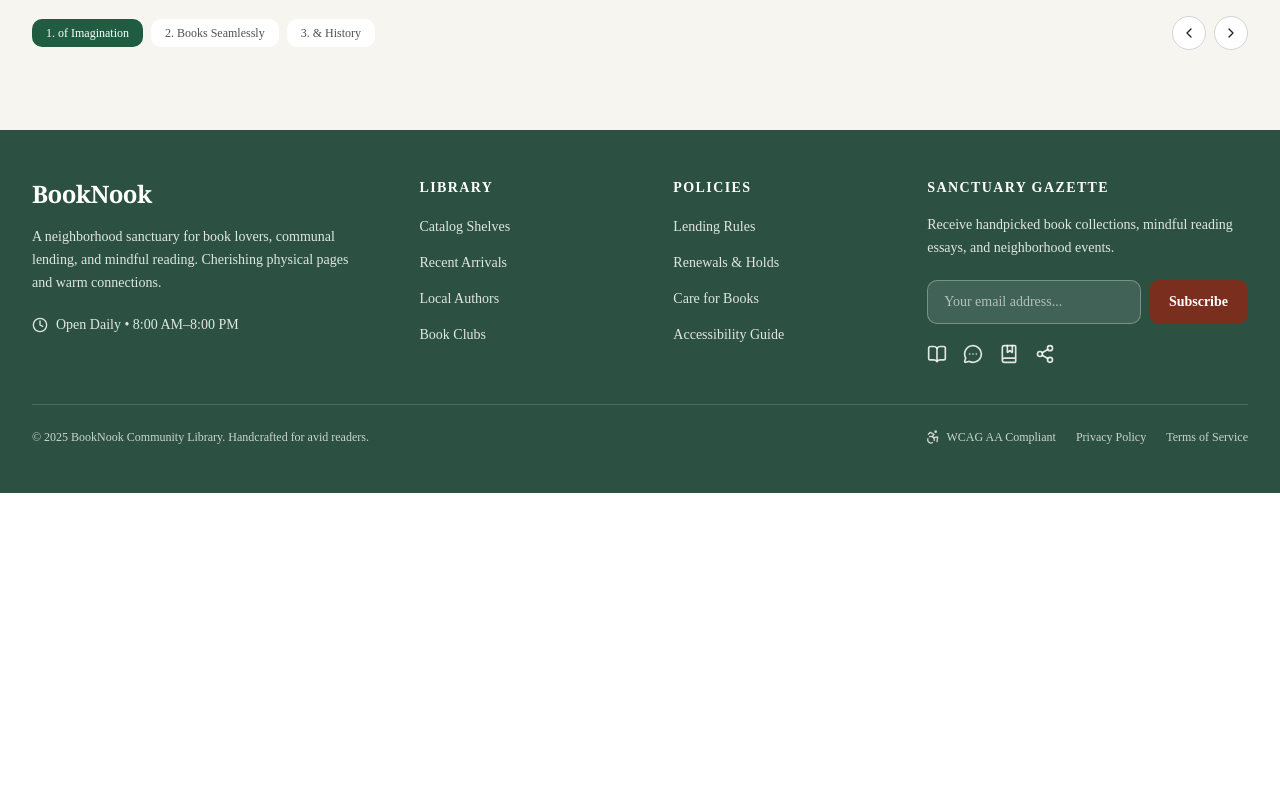
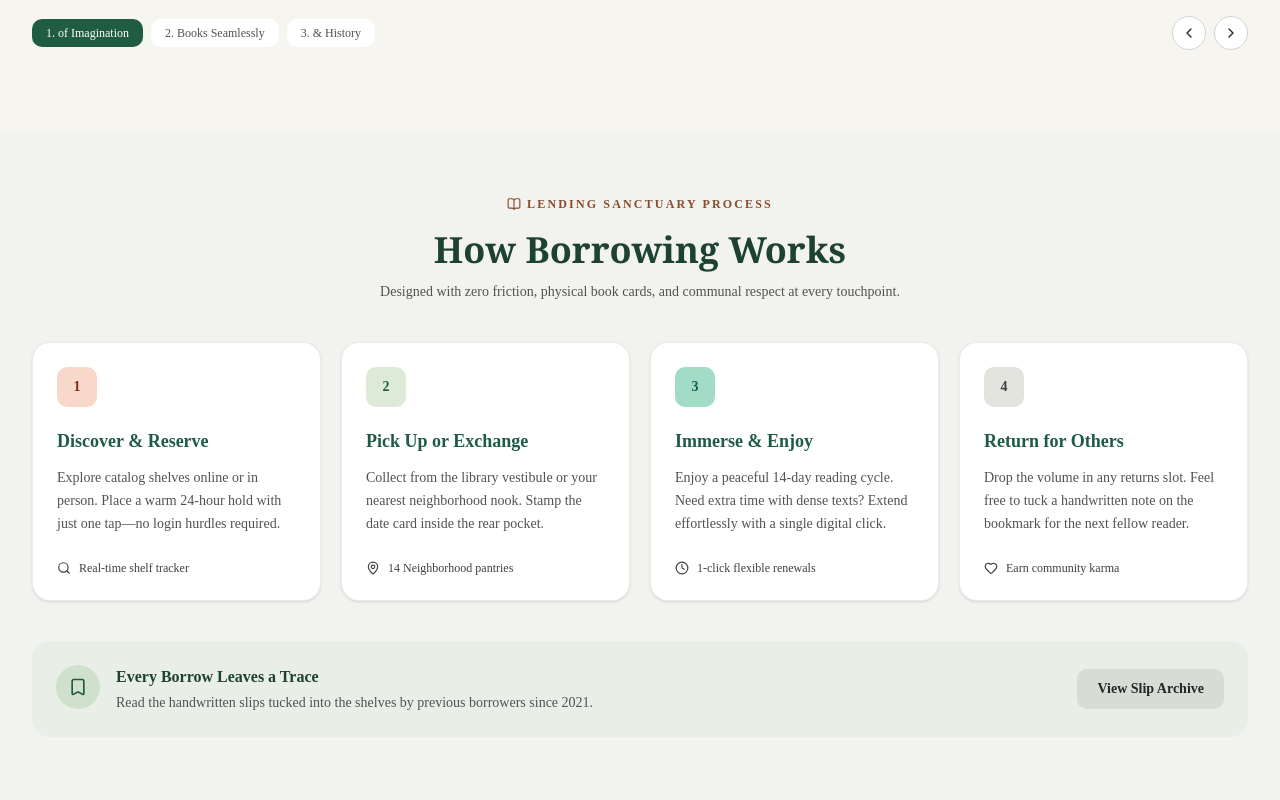
Before and after one commit to mdmahadih673/BookNook-frontend, a Next.js app: page / in a window 1280 px wide. Shown: the part 580-1380 px from the top of the page. Before the commit the page ends 1073 px from the top, so only its background shows below. Built offline with nearby package versions, Linux system fonts and the light colour scheme.

Commit message:
Add How Borrowing Works section

```diff
--- a/src/app/page.tsx
+++ b/src/app/page.tsx
@@ -1,9 +1,11 @@
 import HeroSlider from "@/components/home/HeroSlider";
+import { HowBorrowingWorks } from "@/components/home/HowBorrowingWorks";
 
 export default function Home() {
   return (
     <div>
-        <HeroSlider />
+      <HeroSlider />
+      <HowBorrowingWorks />
     </div>
   );
 }
--- /dev/null
+++ b/src/components/home/HowBorrowingWorks.tsx
@@ -0,0 +1,152 @@
+import Link from "next/link";
+import { Bookmark, BookOpen, Clock, Heart, MapPin, Search } from "lucide-react";
+import { cn } from "cn";
+
+const BRAND_GREEN = "#1D4230";
+const CARD_GREEN = "#1E5B44";
+const BRICK = "#8A4B2F";
+
+const STEPS = [
+  {
+    number: "1",
+    chip: { backgroundColor: "#F8D9C9", color: "#7A2E1D" },
+    title: "Discover & Reserve",
+    description:
+      "Explore catalog shelves online or in person. Place a warm 24-hour hold with just one tap—no login hurdles required.",
+    footnote: {
+      icon: Search,
+      text: "Real-time shelf tracker",
+    },
+  },
+  {
+    number: "2",
+    chip: { backgroundColor: "#DDEAD8", color: "#1E5B44" },
+    title: "Pick Up or Exchange",
+    description:
+      "Collect from the library vestibule or your nearest neighborhood nook. Stamp the date card inside the rear pocket.",
+    footnote: {
+      icon: MapPin,
+      text: "14 Neighborhood pantries",
+    },
+  },
+  {
+    number: "3",
+    chip: { backgroundColor: "#A2DCC6", color: "#0E5F4B" },
+    title: "Immerse & Enjoy",
+    description:
+      "Enjoy a peaceful 14-day reading cycle. Need extra time with dense texts? Extend effortlessly with a single digital click.",
+    footnote: {
+      icon: Clock,
+      text: "1-click flexible renewals",
+    },
+  },
+  {
+    number: "4",
+    chip: { backgroundColor: "#E4E4DF", color: "#3F3F3F" },
+    title: "Return for Others",
+    description:
+      "Drop the volume in any returns slot. Feel free to tuck a handwritten note on the bookmark for the next fellow reader.",
+    footnote: {
+      icon: Heart,
+      text: "Earn community karma",
+    },
+  },
+] as const;
+
+export function HowBorrowingWorks() {
+  return (
+    <section className="w-full bg-[#F2F3EF] py-14 sm:py-16">
+      <div className="mx-auto max-w-7xl px-4 sm:px-6 lg:px-8">
+        {/* Heading */}
+        <div className="text-center">
+          <span
+            className="inline-flex items-center gap-1.5 text-xs font-semibold uppercase tracking-[0.18em]"
+            style={{ color: BRICK }}
+          >
+            <BookOpen className="size-3.5" />
+            Lending Sanctuary Process
+          </span>
+          <h2
+            className="mt-3 font-serif text-4xl font-bold"
+            style={{ color: BRAND_GREEN }}
+          >
+            How Borrowing Works
+          </h2>
+          <p className="mt-3 text-sm text-neutral-600">
+            Designed with zero friction, physical book cards, and communal
+            respect at every touchpoint.
+          </p>
+        </div>
+
+        {/* Step cards */}
+        <div className="mt-10 grid grid-cols-1 gap-5 sm:grid-cols-2 lg:grid-cols-4">
+          {STEPS.map((step) => (
+            <article
+              key={step.number}
+              className="flex flex-col rounded-2xl border border-neutral-200/70 bg-white p-6 shadow-sm"
+            >
+              <span
+                className="flex size-10 items-center justify-center rounded-lg text-sm font-semibold"
+                style={step.chip}
+              >
+                {step.number}
+              </span>
+
+              <h3
+                className="mt-5 text-lg font-semibold"
+                style={{ color: CARD_GREEN }}
+              >
+                {step.title}
+              </h3>
+
+              <p className="mt-3 text-sm leading-relaxed text-neutral-600">
+                {step.description}
+              </p>
+
+              <p className="mt-6 flex items-center gap-2 text-xs text-neutral-700">
+                <step.footnote.icon
+                  className="size-3.5 text-neutral-700"
+                  aria-hidden="true"
+                />
+                {step.footnote.text}
+              </p>
+            </article>
+          ))}
+        </div>
+
+        {/* Banner */}
+        <div className="mt-10 flex flex-col gap-5 rounded-2xl bg-[#E9EEE7] p-6 sm:flex-row sm:items-center sm:justify-between">
+          <div className="flex items-start gap-4">
+            <span
+              className={cn(
+                "flex size-11 shrink-0 items-center justify-center rounded-full",
+                "bg-[#CFE0CC]"
+              )}
+            >
+              <Bookmark className="size-5" style={{ color: CARD_GREEN }} />
+            </span>
+            <div>
+              <h3
+                className="text-base font-semibold"
+                style={{ color: BRAND_GREEN }}
+              >
+                Every Borrow Leaves a Trace
+              </h3>
+              <p className="mt-1 text-sm text-neutral-600">
+                Read the handwritten slips tucked into the shelves by previous
+                borrowers since 2021.
+              </p>
+            </div>
+          </div>
+
+          <Link
+            href="/slip-archive"
+            className="inline-flex shrink-0 items-center self-start rounded-lg bg-[#D7DDD4] px-5 py-2.5 text-sm font-semibold text-neutral-800 transition-colors hover:bg-[#CBD3C9] sm:self-center"
+          >
+            View Slip Archive
+          </Link>
+        </div>
+      </div>
+    </section>
+  );
+}
```
